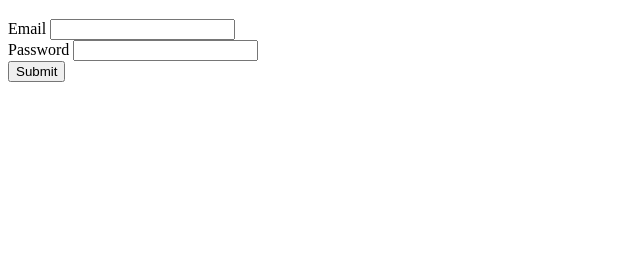
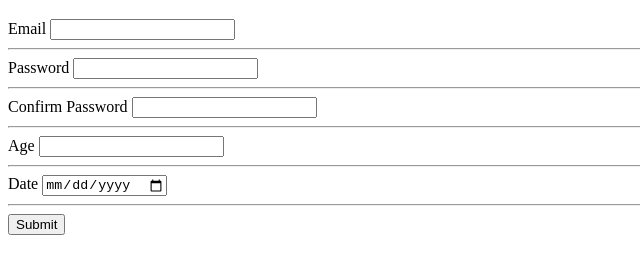
Before and after one commit to MartynOrchard1/Frontend, a plain HTML site: page login.html in a window 1280 px wide. Shown: the part 61-334 px from the top of the page, without its empty margins (0-640 px from the left). Drawn offline with Linux system fonts and the light colour scheme.

Commit message:
Html sorted

```diff
--- a/login.html
+++ b/login.html
@@ -15,10 +15,27 @@
             <label>Email</label>
             <input type="email" />
         </div>
+        <hr>
         <div>
             <label>Password</label>
-            <input type="password" />
+            <input type="password">
         </div>
+        <hr>
+        <div>
+            <label>Confirm <span>Password</span></label>
+            <input type="password">
+        </div>
+        <hr>
+        <div>
+            <label>Age</label>
+            <input type="number" />
+        </div>
+        <hr>
+        <div>
+            <label>Date</label>
+            <input type="date" />
+        </div>
+        <hr>
         <button>Submit</button>
     </form>
 </body>
```
